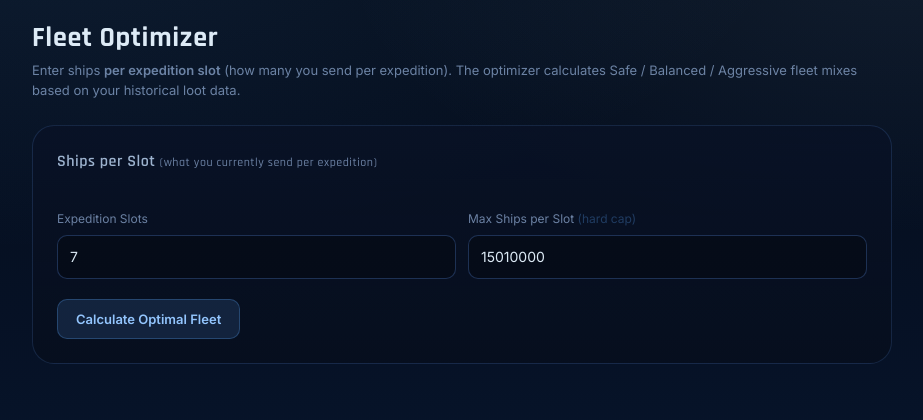
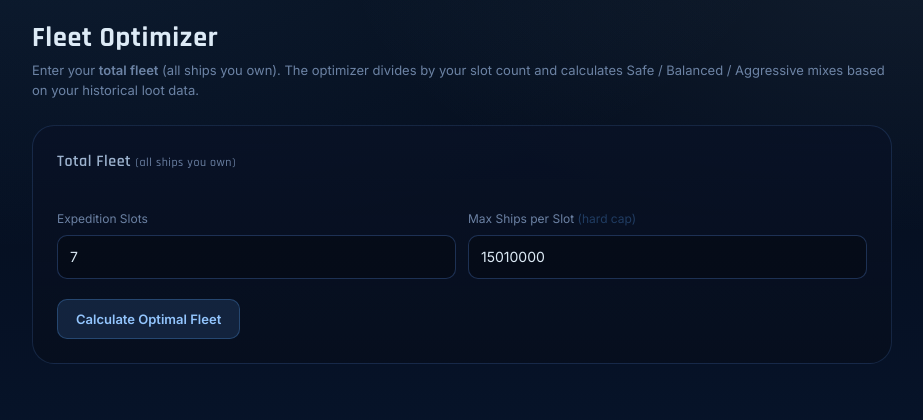
Before and after one commit to Gurgenbaba/ogx-expedition, a FastAPI app: template app/templates/optimizer.html in a window 1280 px wide. Shown: the part 65-485 px from the top of the page, without its empty margins (178-1101 px from the left). Run offline with FastAPI, Linux system fonts and the light colour scheme; the template is opened without the code that fills it, so the values that code supplies are empty.

Commit message:
feat: total fleet input, divide by slots automatically

```diff
--- a/app/optimizer.py
+++ b/app/optimizer.py
@@ -61,7 +61,7 @@ class FleetSlot:
 
 @dataclass
 class OptimizerInput:
-    available_ships: dict[str, int]   # ships available PER SLOT
+    available_ships: dict[str, int]   # TOTAL fleet owned (will be divided by slots)
     slots: int = 7
     max_ships_per_slot: int = 15_010_000
     avg_loot_metal: int = 163_000_000_000
@@ -141,9 +141,15 @@ def optimize_fleet(inp: OptimizerInput) -> OptimizerResult:
 
     cap = inp.max_ships_per_slot
 
-    # --- Current setup (what user entered, capped to max_ships_per_slot) ---
-    # Fill all cargo ships first, then combat, up to cap
-    current_slot = _build_slot(inp.available_ships, cap, needed_cargo, cap)
+    # Divide total fleet by slots — all 7 fly simultaneously
+    per_slot: dict[str, int] = {
+        ship: count // max(inp.slots, 1)
+        for ship, count in inp.available_ships.items()
+        if count > 0
+    }
+
+    # --- Current setup (total fleet ÷ slots, capped to max_ships_per_slot) ---
+    current_slot = _build_slot(per_slot, cap, needed_cargo, cap)
 
     modes = {}
     for mode in ("safe", "balanced", "aggressive"):
@@ -162,7 +168,7 @@ def optimize_fleet(inp: OptimizerInput) -> OptimizerResult:
             cargo_target  = int(needed_cargo * 0.50)
             combat_budget = cap
 
-        slot = _build_slot(inp.available_ships, cap, cargo_target, combat_budget)
+        slot = _build_slot(per_slot, cap, cargo_target, combat_budget)
         coverage = _cargo_coverage(slot, needed_cargo)
         win      = _win_estimate(slot.total_attack)
         deficit  = max(0, needed_cargo - slot.total_cargo)
@@ -185,7 +191,7 @@ def optimize_fleet(inp: OptimizerInput) -> OptimizerResult:
 
         # GT freed vs safe mode (how many GT you could reduce)
         safe_gt = sum(
-            v for k, v in _build_slot(inp.available_ships, cap, needed_cargo, 0).ships.items()
+            v for k, v in _build_slot(per_slot, cap, needed_cargo, 0).ships.items()
             if k == "Großer Transporter"
         )
         mode_gt = slot.ships.get("Großer Transporter", 0)
--- a/app/templates/optimizer.html
+++ b/app/templates/optimizer.html
@@ -5,8 +5,8 @@
 <div style="max-width:860px;margin:0 auto">
   <h1 style="margin-bottom:6px">Fleet Optimizer</h1>
   <p class="muted" style="font-size:13px;margin-bottom:24px">
-    Enter ships <strong>per expedition slot</strong> (how many you send per expedition).
-    The optimizer calculates Safe / Balanced / Aggressive fleet mixes based on your historical loot data.
+    Enter your <strong>total fleet</strong> (all ships you own). The optimizer divides by your slot count
+    and calculates Safe / Balanced / Aggressive mixes based on your historical loot data.
   </p>
 
   {% if stats and stats.avg_total_res %}
@@ -21,7 +21,10 @@
 
   <!-- Fleet input -->
   <div class="card" style="padding:24px;margin-bottom:20px">
-    <h2 style="margin-bottom:16px">Ships per Slot <span class="muted fs-12" style="font-weight:400">(what you currently send per expedition)</span></h2>
+    <div style="display:flex;align-items:baseline;justify-content:space-between;margin-bottom:16px">
+      <h2 style="margin:0">Total Fleet <span class="muted fs-12" style="font-weight:400">(all ships you own)</span></h2>
+      <span class="muted fs-12" id="per-slot-hint" style="color:var(--acc-1)"></span>
+    </div>
 
     <div style="display:grid;grid-template-columns:repeat(auto-fill,minmax(240px,1fr));gap:12px;margin-bottom:20px">
       {% for ship in ship_names %}
@@ -100,7 +103,7 @@
 
     <!-- Current setup comparison -->
     <div class="card" style="padding:16px 20px;margin-bottom:16px;border-color:rgba(255,255,255,.06)">
-      <div class="fs-12 muted" style="margin-bottom:10px;letter-spacing:.06em;text-transform:uppercase">Your Current Setup</div>
+      <div class="fs-12 muted" style="margin-bottom:10px;letter-spacing:.06em;text-transform:uppercase">Your Current Setup <span style="font-weight:400;text-transform:none;letter-spacing:0">(per slot, based on total ÷ slots)</span></div>
       <div id="current-summary"></div>
     </div>
 
@@ -212,14 +215,29 @@
     });
   });
 
+  // Live per-slot hint
+  function updatePerSlotHint() {
+    const slots = parseInt(document.getElementById("inp-slots").value)||7;
+    let total = 0;
+    document.querySelectorAll(".ship-input").forEach(inp => { total += parseInt(inp.value)||0; });
+    const hint = document.getElementById("per-slot-hint");
+    if(total > 0) hint.textContent = `÷ ${slots} slots = ${Math.floor(total/slots).toLocaleString("de-DE")} ships/slot`;
+    else hint.textContent = "";
+  }
+  document.querySelectorAll(".ship-input").forEach(inp => inp.addEventListener("input", updatePerSlotHint));
+  document.getElementById("inp-slots").addEventListener("input", updatePerSlotHint);
+
   document.getElementById("btn-optimize").addEventListener("click", async () => {
+    const slots   = parseInt(document.getElementById("inp-slots").value)||7;
+    const maxPer  = parseInt(document.getElementById("inp-max").value)||15010000;
+
+    // Divide total fleet by slots to get per-slot availability
     const ships = {};
     document.querySelectorAll(".ship-input").forEach(inp => {
-      const v = parseInt(inp.value)||0;
-      if(v>0) ships[inp.dataset.ship] = v;
+      const total = parseInt(inp.value)||0;
+      const perSlot = Math.floor(total / slots);
+      if(perSlot > 0) ships[inp.dataset.ship] = perSlot;
     });
-    const slots   = parseInt(document.getElementById("inp-slots").value)||7;
-    const maxPer  = parseInt(document.getElementById("inp-max").value)||15010000;
 
     const btn = document.getElementById("btn-optimize");
     btn.textContent = "Calculating…";
```
